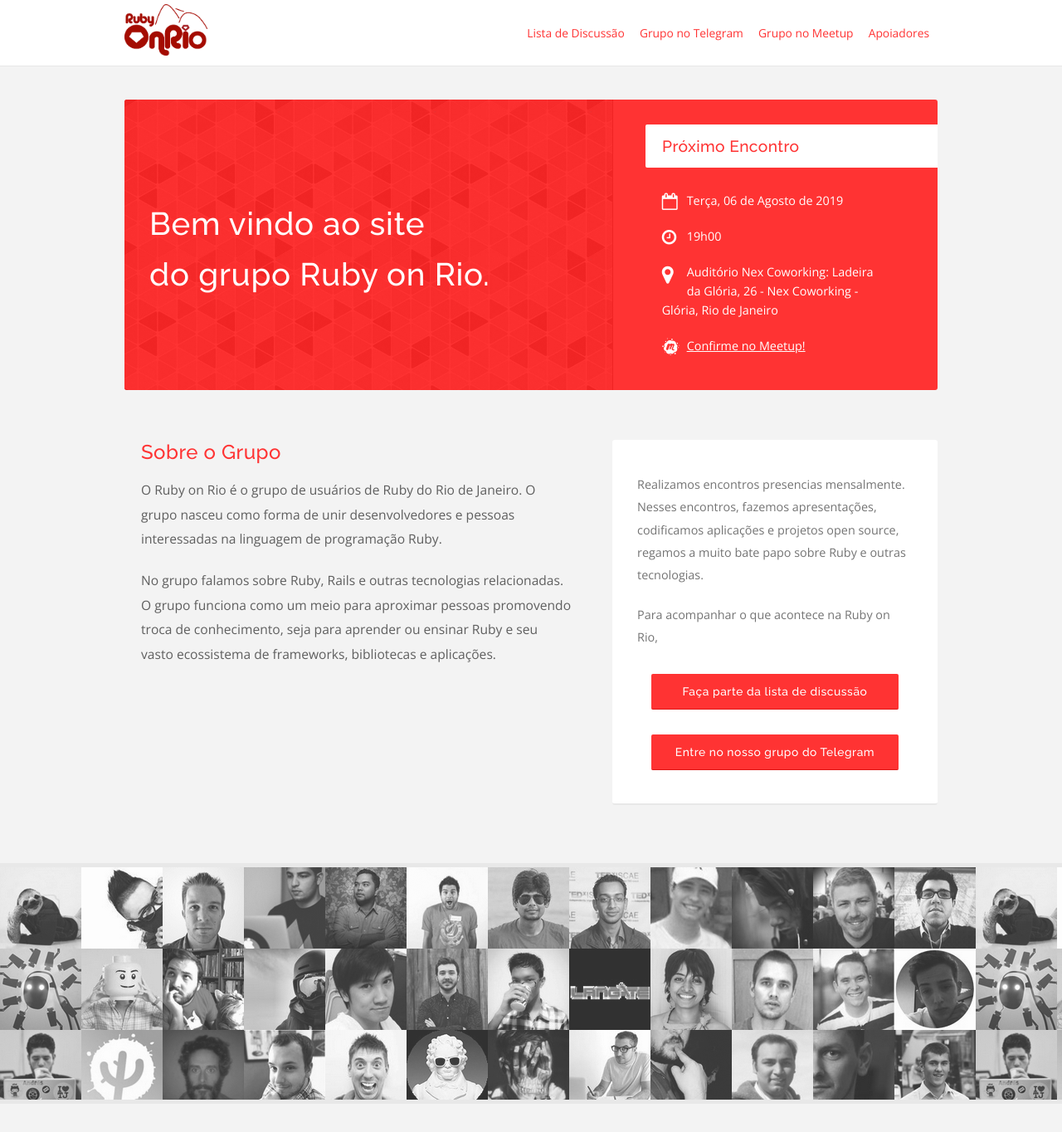
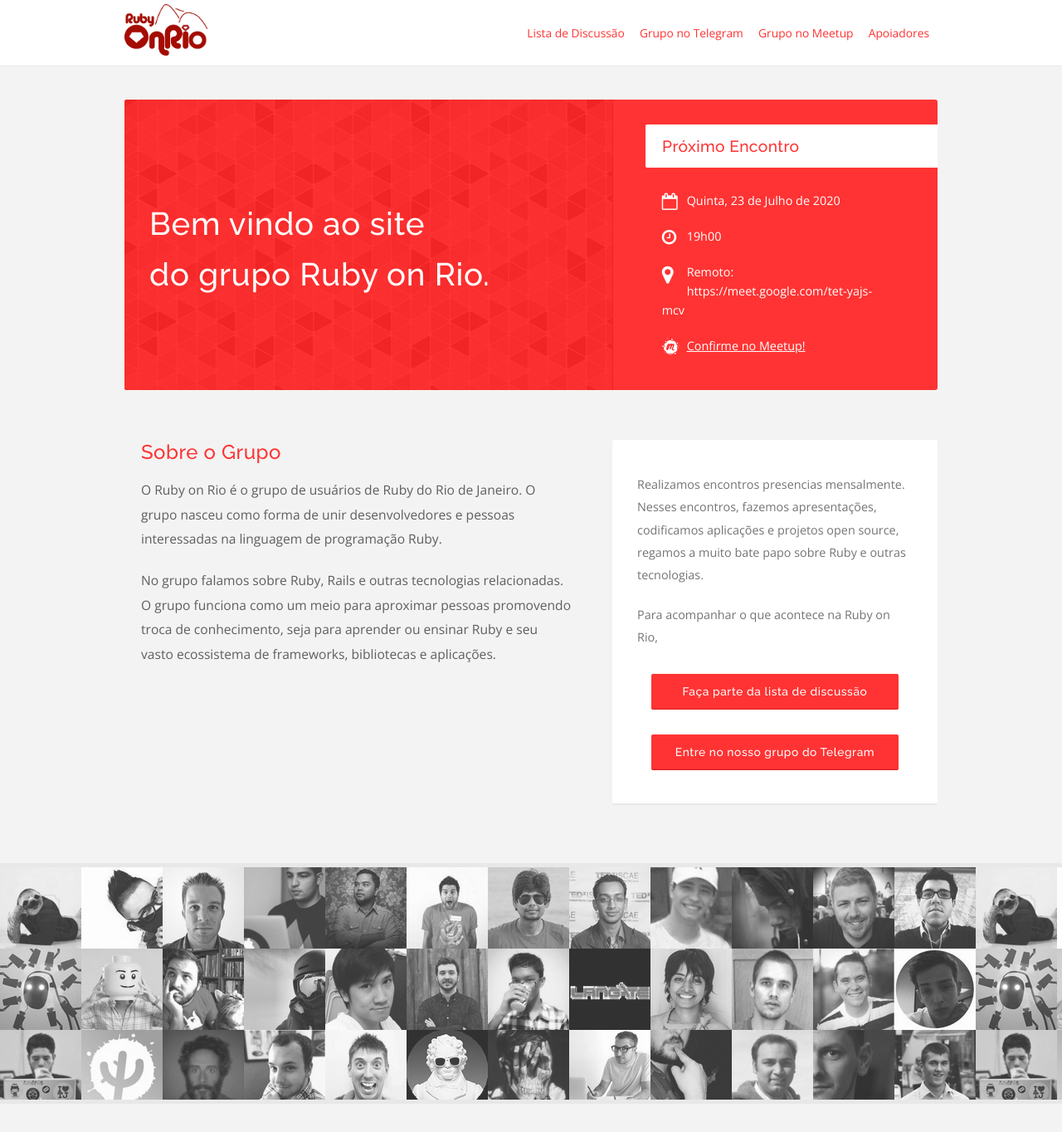
Before and after one commit to rubyonrio/rubyonrio.github.com, a Jekyll site: the page built from index.html, in a window 1280 px wide and 1400 px high. Shown: the top 1364 px of the window at 83% size. Built offline with Jekyll 4.4.1, drawn with Linux system fonts in a browser that asks for light colours; nearby versions of some CDN libraries; some of the changed text lies outside the part shown.

Commit message:
Add July event

```diff
--- a/index.html
+++ b/index.html
@@ -3,11 +3,11 @@ layout: default
 title: Ruby on Rio
 
 future_events:
-  - day: Terça, 06 de Agosto de 2019
+  - day: Quinta, 23 de Julho de 2020
     event_hours: '19h00'
-    event_address: 'Auditório Nex Coworking: Ladeira da Glória, 26 - Nex Coworking - Glória, Rio de Janeiro'
+    event_address: 'Remoto: https://meet.google.com/tet-yajs-mcv'
     link_for_submission:
-    meetup: 'https://www.meetup.com/pt-BR/RubyOnRio/events/263446581/'
+    meetup: 'https://www.meetup.com/RubyOnRio/events/272014804'
 ---
 
 <div class="containner">
```
